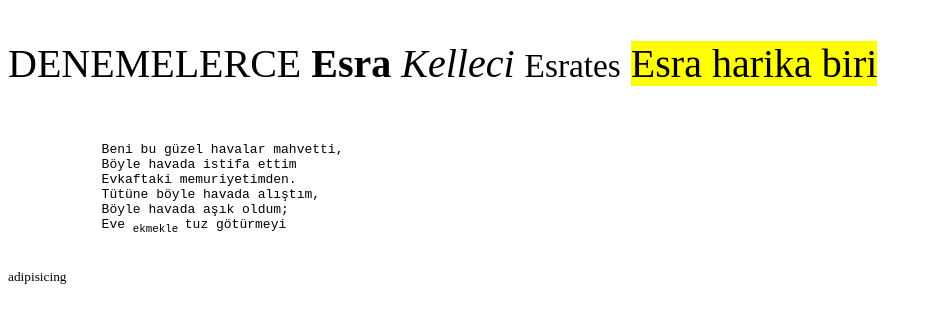
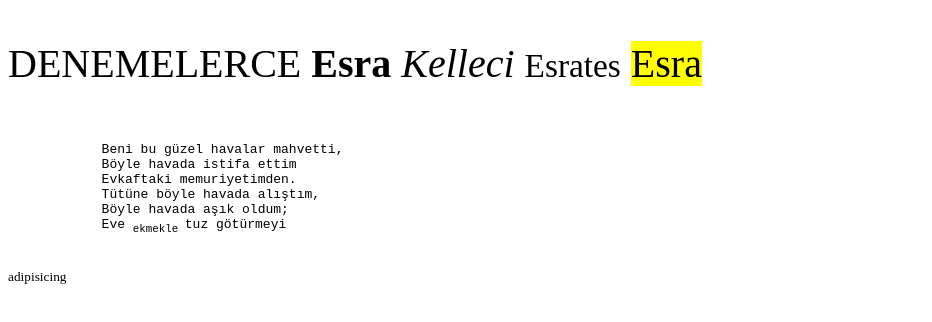
Before and after one commit to eslila/html-css-javaScript-example, a plain HTML site: page index2.html in a window 1280 px wide. Shown: the whole page, without its empty margins (0-932 px from the left). Drawn offline with Linux system fonts and the light colour scheme; a script that the page names is missing.

Commit message:
modified

```diff
--- a/index2.html
+++ b/index2.html
@@ -12,7 +12,7 @@
    <strong>Esra</strong>
    <em>Kelleci</em>
    <small>Esrates</small>
-   <mark>Esra harika biri</mark>
+   <mark>Esra</mark>
    <pre>
 
             Beni bu güzel havalar mahvetti,
```
